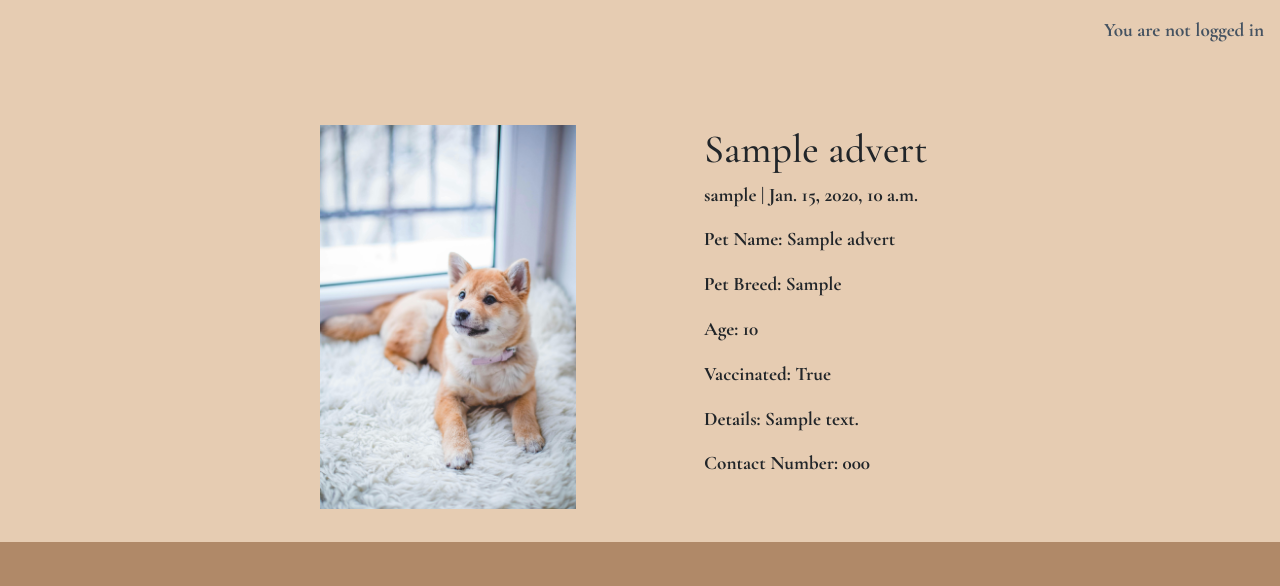
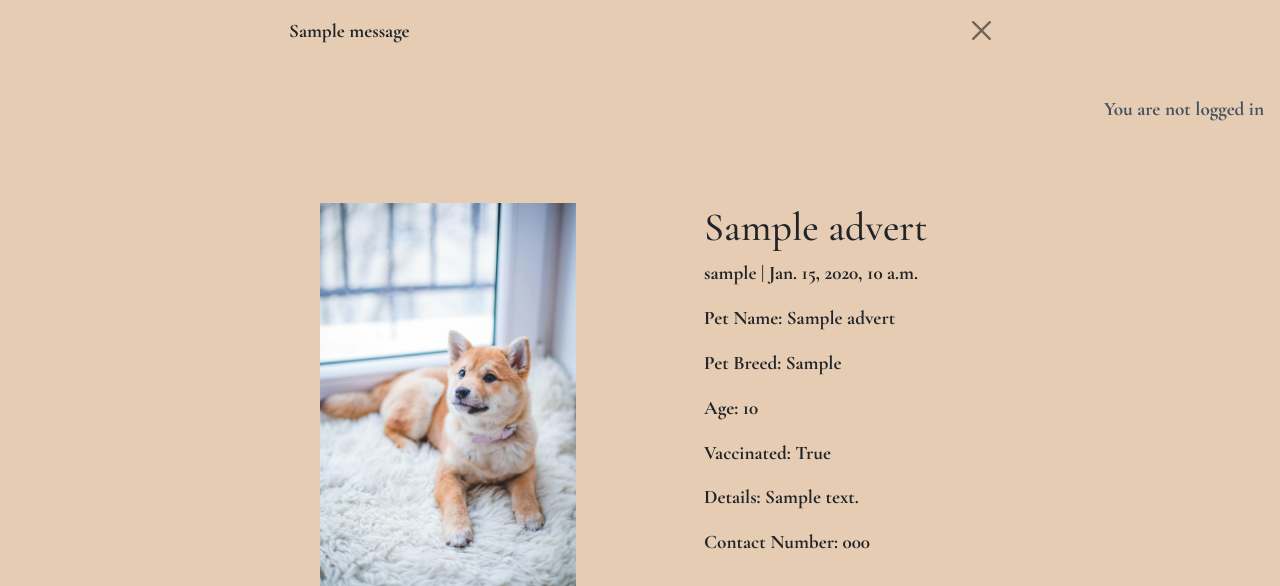
Before and after one commit to erincunningham7/pp4-project-portfolio-four, a Django app: page /1/ in a window 1280 px wide. Shown: the part 61-647 px from the top of the page. Run offline with Django 4.2, Linux system fonts and the light colour scheme; tables that the repository leaves empty hold one stand-in row (values such as "Sample post"); one stand-in notice (Sample message) is shown; some web fonts are replaced.

Commit message:
add confirmation message for create advert

```diff
--- a/ads/views.py
+++ b/ads/views.py
@@ -1,6 +1,7 @@
 from django.shortcuts import render, get_object_or_404
 from django.http import HttpResponse
 from django.views import generic
+from django.contrib import messages
 from .models import Advert
 from .forms import AdvertForm
 
@@ -42,6 +43,10 @@ def create_ad(request):
         ad.user = request.user
         ad.advert = advert
         ad.save()
+        messages.add_message(
+        request, messages.SUCCESS,
+        'Your advert is now live!'
+    )
 
     return render(
         request,
--- a/templates/base.html
+++ b/templates/base.html
@@ -69,6 +69,21 @@
             </div>
         </div>
     </nav>
+<!-- display Django messages -->
+<div class="container">
+  <div class="row">
+    <div class="col-md-8 offset-md-2">
+      {% for message in messages %}
+      <div class="alert {{ message.tags }} alert-dismissible
+        fade show" id="msg" role="alert">
+        {{ message | safe }}
+        <button type="button" class="btn-close"
+          data-bs-dismiss="alert" aria-label="Close"></button>
+      </div>
+      {% endfor %}
+    </div>
+  </div>
+</div>
 
     <main class="flex-shrink-0 main-bg">
       {% if user.is_authenticated %}
```
